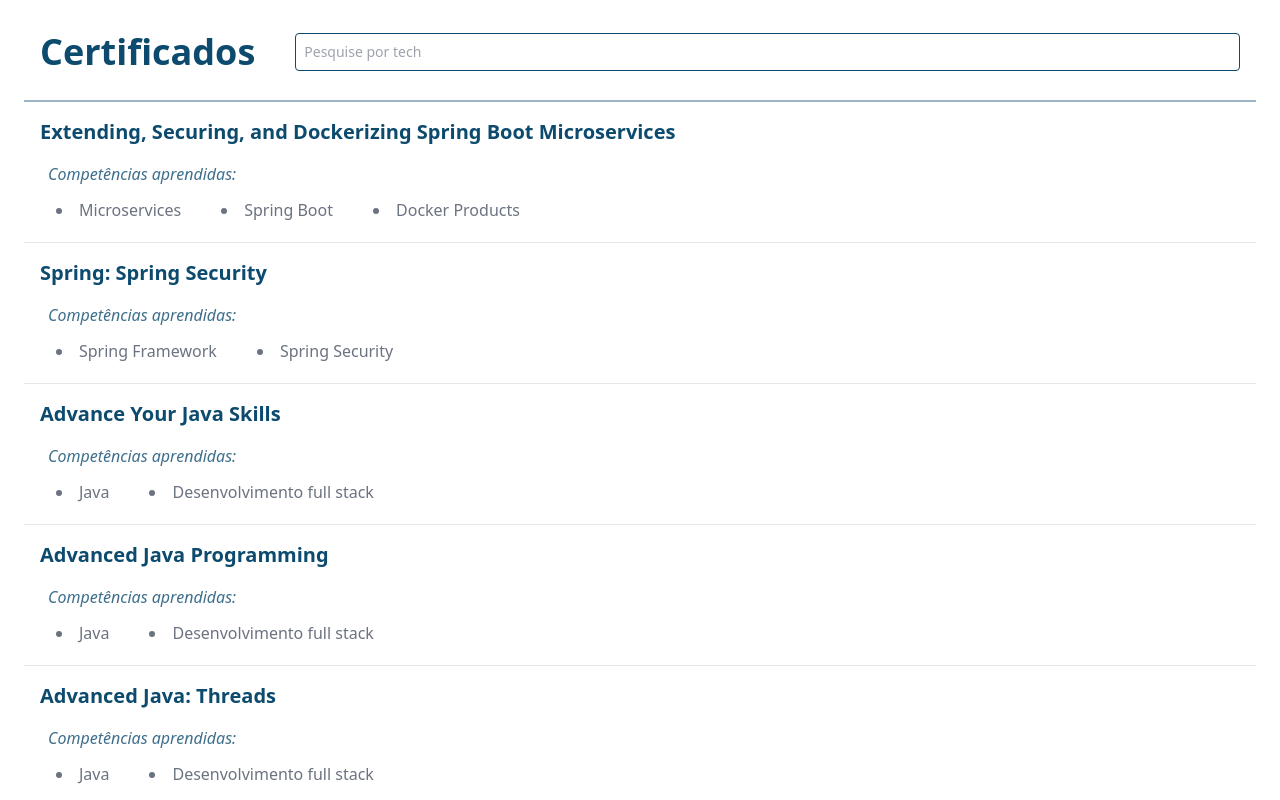
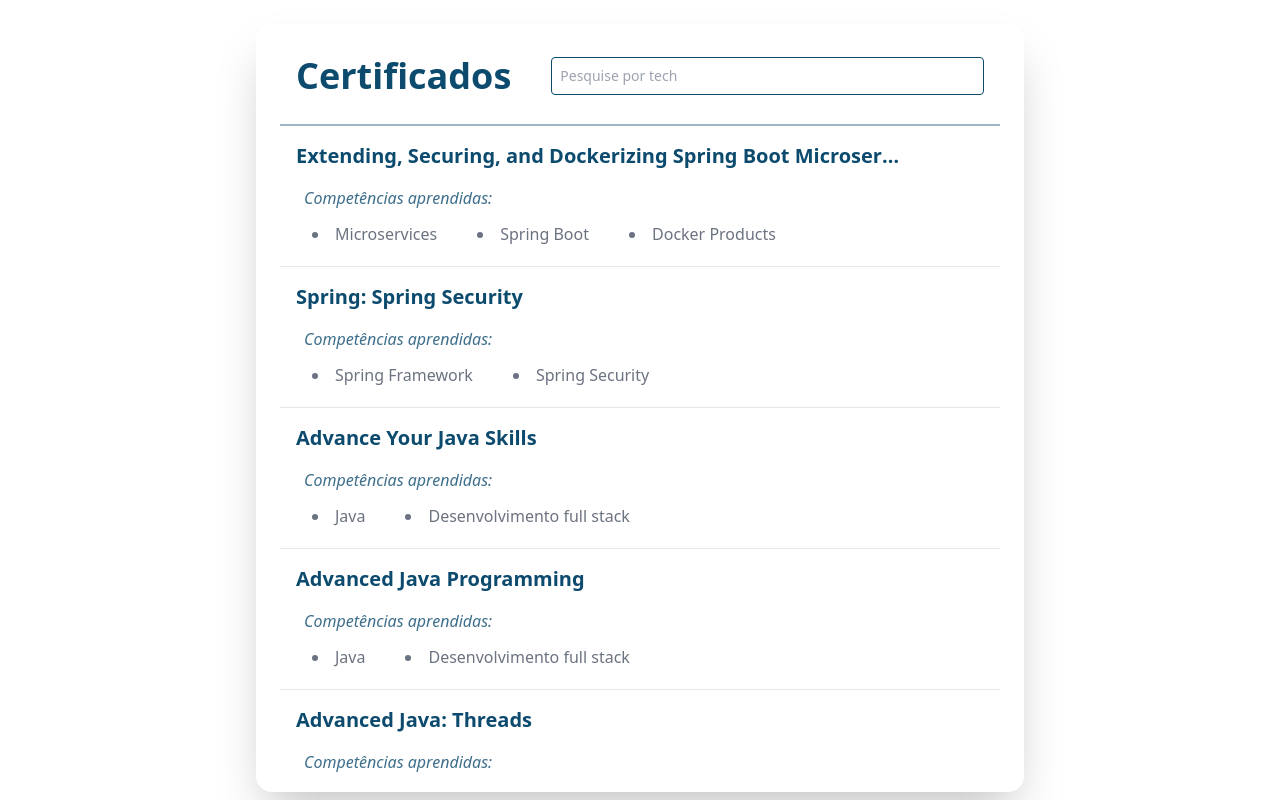
Before and after one commit to victorlabussiere/my-certifications-list, a React (Vite) app: page / in a window 1280 px wide. Shown: the top 800 px of the page. Built offline with nearby package versions, Linux system fonts and the light colour scheme.

Commit message:
xl sizes

```diff
--- a/src/App.tsx
+++ b/src/App.tsx
@@ -15,8 +15,11 @@
   let displayResetBtn = certifications.length < json.length
 
   return (
-    <section className='min-[320px]:sm_section sm:md_section md:lg_section flex flex-col gap-3 max-w-screen'>
-      <header className='flex flex-col min-[320px]:sm_header sm:md_header md:lg_header bg-white'>
+    <section
+      className='min-[320px]:sm_section sm:md_section md:lg_section lg:xg_section
+ flex flex-col gap-3 max-w-screen'
+    >
+      <header className='flex flex-col min-[320px]:sm_header sm:md_header md:lg_header  bg-white'>
         <h1 className='text-sky-900 font-semibold'>Certificados</h1>
         <span className='min-[365px]:sm_queryArea max-[768px]:md_queryArea max-[1024px]:lg_queryArea flex gap-3 items-center'>
           <QueryInput j={json} setCertifications={j => setCertifications(j)} />
@@ -24,12 +27,12 @@
         </span>
       </header>
 
-      <ul className='w-full divide-y border-t-2 border-t-sky-900/40'>
+      <ul className='w-full divide-y border-t-2 lg:xg_cardsList border-t-sky-900/40'>
         {certifications.map((e, i) => {
           return (
             <li
               key={i + 1}
-              className='hover:text-teal-600 hover:bg-teal-300/10'
+              className='hover:text-teal-600 hover:bg-gray-300/10'
             >
               <CertificationCard element={e} />
             </li>
--- a/src/index.css
+++ b/src/index.css
@@ -124,3 +124,23 @@
     @apply text-[16px]
   }
 }
+
+/* xg sizes */
+@layer utilities {
+
+  .xg_section {
+    @apply max-w-[60vw] w-[60vw] shadow-2xl mx-auto my-6 rounded-2xl max-h-[96vh]
+  }
+
+  .xg_cardsList {
+    @apply overflow-y-auto
+  }
+
+  .xg_cardsList::-webkit-scrollbar {
+    @apply bg-sky-900/10 px-1
+  }
+
+  .xg_cardsList::-webkit-scrollbar-thumb {
+    @apply rounded bg-sky-900/30
+  }
+}
```
